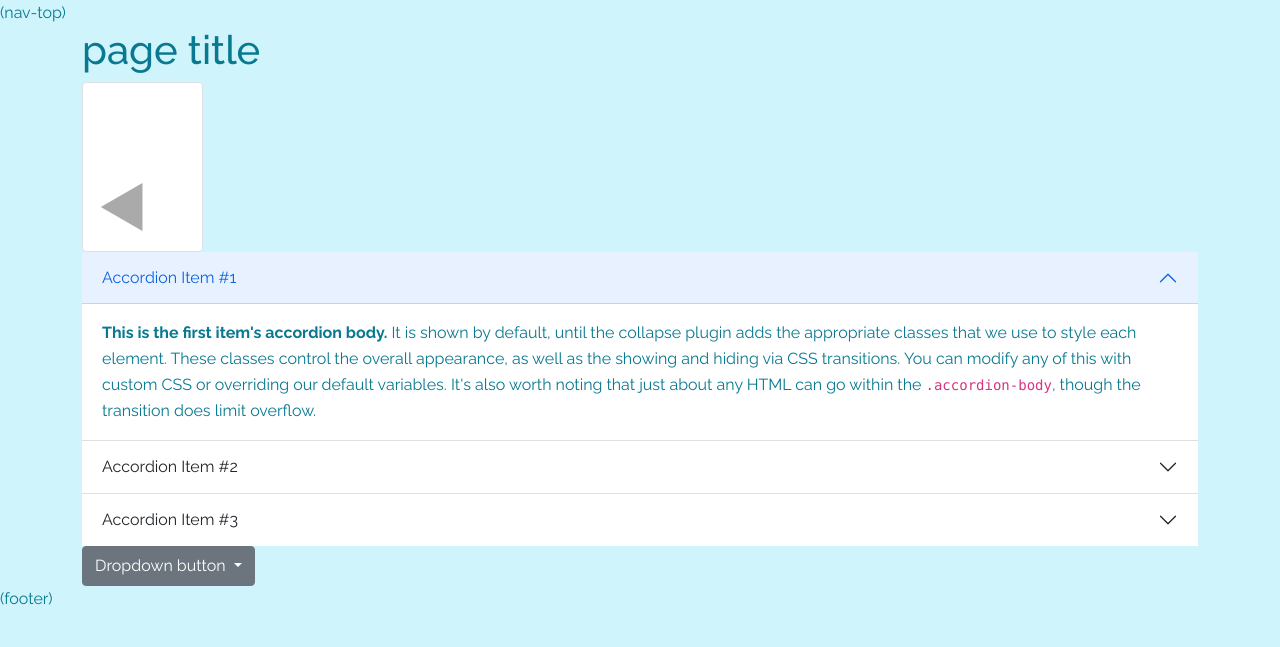
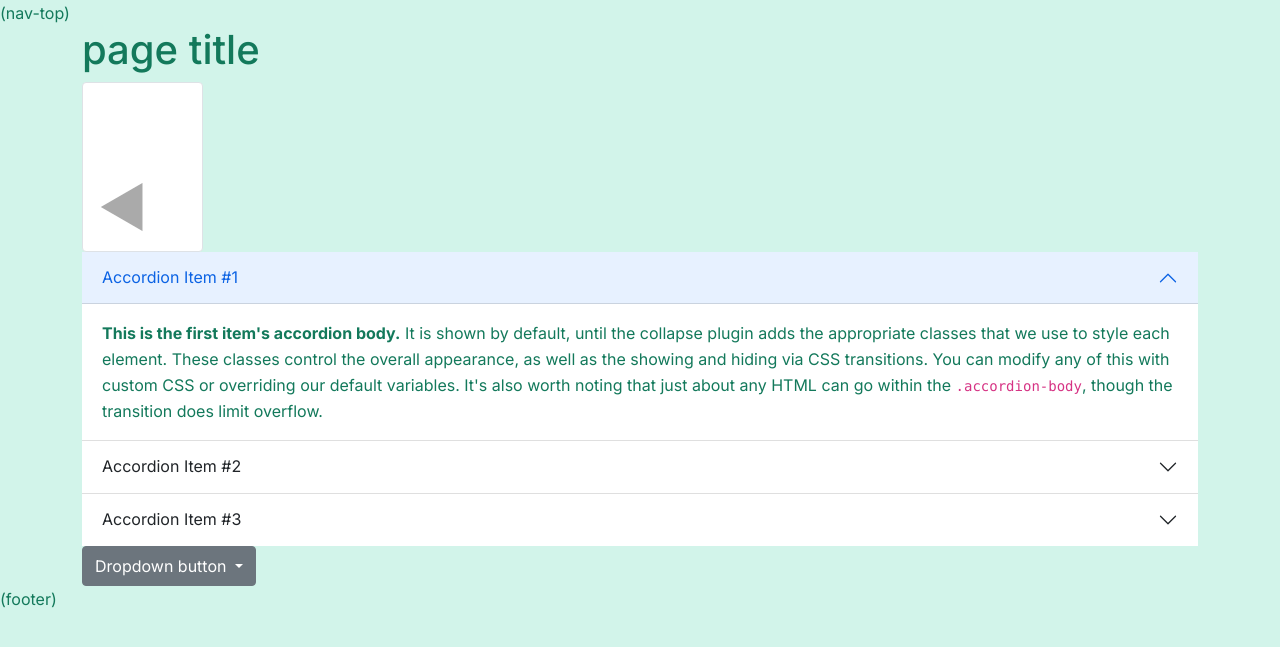
Before and after one commit to jingtianfeng/jekytrap-playground-realestate, a Jekyll site: the page built from index.html, in a window 1280 px wide. Shown: the top 647 px of the page. Built offline with Jekyll 4.4.1, drawn with Linux system fonts in a browser that asks for light colours.

Commit message:
Change font to Inter and $body-*

```diff
--- a/_layouts/default.html
+++ b/_layouts/default.html
@@ -13,7 +13,7 @@
     <link rel="preconnect"
           href="https://fonts.gstatic.com" crossorigin>
     <link rel="stylesheet"
-          href="https://fonts.googleapis.com/css2?family=Raleway:ital,wght@0,100;0,200;0,300;0,400;0,500;0,600;0,700;0,800;0,900;1,100;1,200;1,300;1,400;1,500;1,600;1,700;1,800;1,900&display=swap">
+          href="https://fonts.googleapis.com/css2?family=Inter:wght@100;200;300;400;500;600;700;800;900&display=swap">
     <link rel="stylesheet"
           href="{{ '/assets/css/styles.css' | relative_url }}">
 </head>
--- a/assets/css/styles.scss
+++ b/assets/css/styles.scss
@@ -3,14 +3,14 @@
 
 @import "bootstrap/functions";
 
-$font-family-sans-serif: "Raleway", "Helvetica", sans-serif;
+$font-family-sans-serif: "Inter", "Helvetica Neue", sans-serif;
 $line-height-base: 1.625;
 
 @import "bootstrap/variables";
 @import "bootstrap/mixins";
 
-$body-bg: $cyan-100;
-$body-color: $cyan-700;
+$body-bg: $teal-100;
+$body-color: $teal-700;
 
 @import "bootstrap/root";
 @import "bootstrap/reboot";
```
